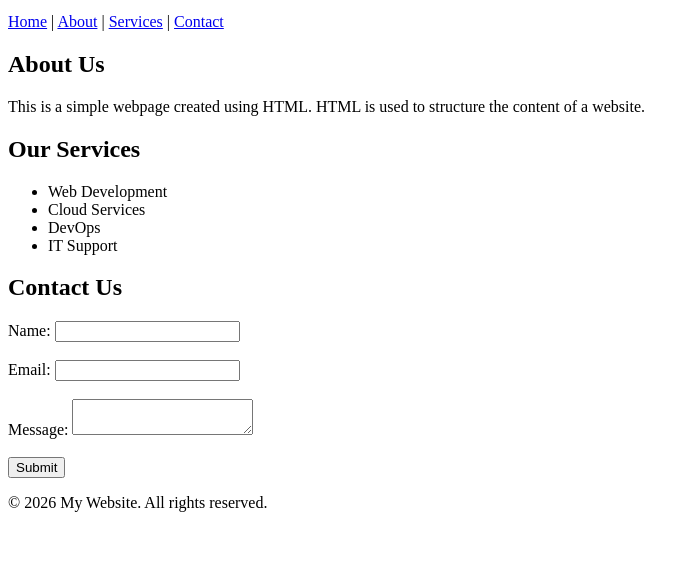
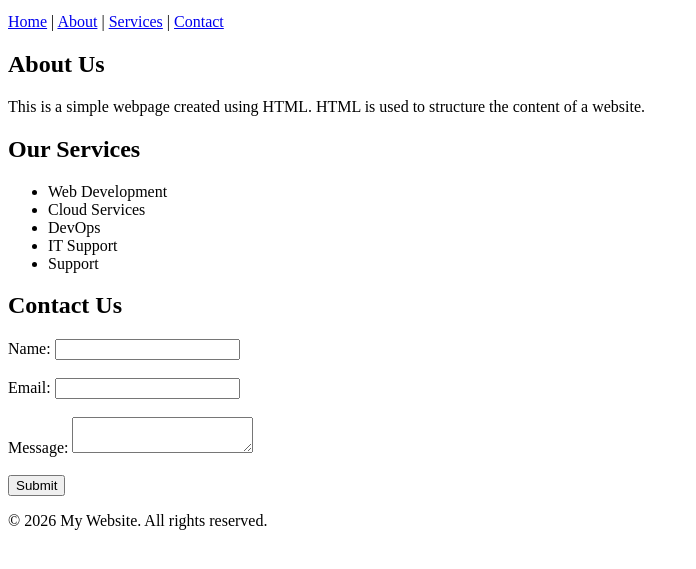
Before and after one commit to Amrendra-shastri/Devops, a plain HTML site: page index.html in a window 1280 px wide. Shown: the part 101-670 px from the top of the page, without its empty margins (0-696 px from the left). Drawn offline with Linux system fonts and the light colour scheme.

Commit message:
Update index.html

```diff
--- a/index.html
+++ b/index.html
@@ -42,6 +42,7 @@
                 <li>Cloud Services</li>
                 <li>DevOps</li>
                 <li>IT Support</li>
+                <li>Support</li>
             </ul>
         </section>
 
```
